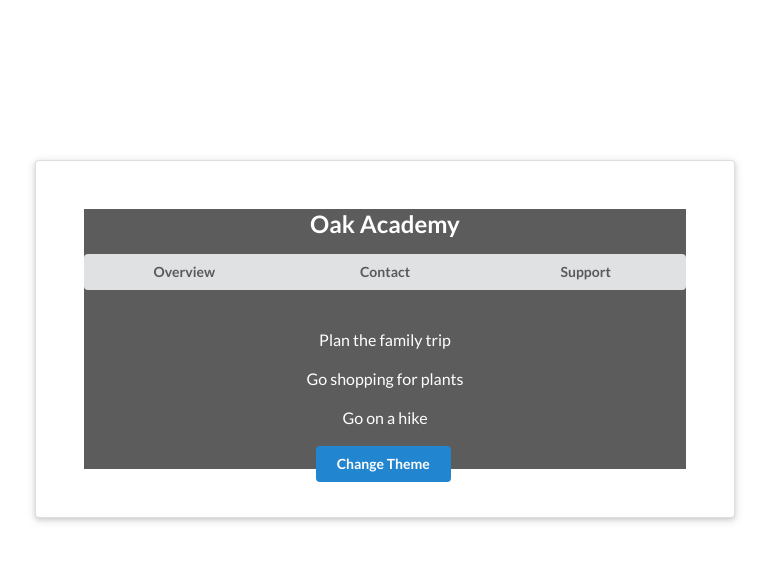
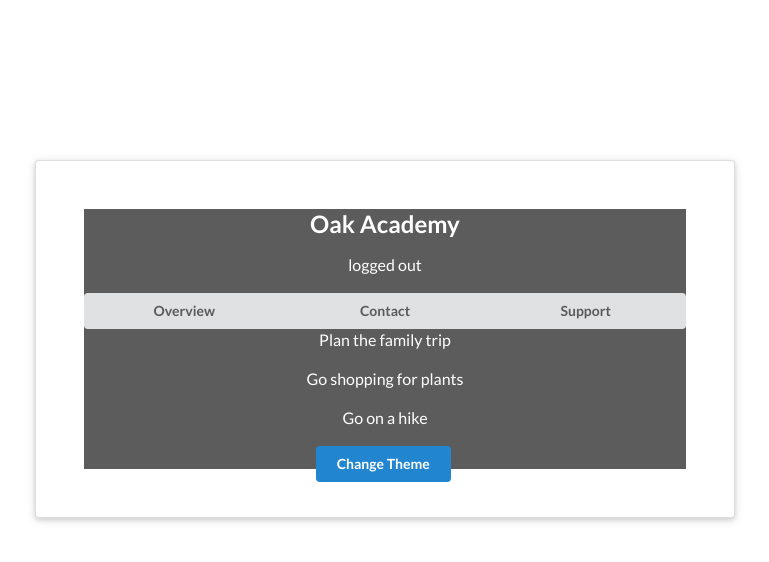
Before and after one commit to Dcrame31/contextapi, a React (Create React App) app: page / in a window 1280 px wide. Shown: the top 562 px of the page, without its empty margins (255-1024 px from the left). Built offline with nearby package versions, Linux system fonts and the light colour scheme.

Commit message:
add authContext to ToDoList

```diff
--- a/src/App.js
+++ b/src/App.js
@@ -2,15 +2,18 @@
 import Navbar from './components/Navbar';
 import ToDoList from './components/TodoList';
 import ThemeContextProvider from './contexts/ThemeContext';
+import AuthContextProvider from './contexts/AuthContext';
 
 function App() {
   return (
     <div className="App">
       <div className="ui raised very padded text container segment">
+        <AuthContextProvider>
         <ThemeContextProvider>
           <Navbar/>
           <ToDoList/>
         </ThemeContextProvider>
+        </AuthContextProvider>
       </div>
     </div>
   );
--- a/src/components/Navbar.js
+++ b/src/components/Navbar.js
@@ -1,17 +1,26 @@
 import React from 'react';
 import { ThemeContext } from '../contexts/ThemeContext';
+import AuthContextProvider, { AuthContext } from '../contexts/AuthContext';
 
 class Navbar extends React.Component {
     render() {
         return (
-            <ThemeContext.Consumer>{(context) => {
-                const { isDarkTheme, darkTheme, lightTheme } = context;
+            <AuthContext.Consumer>{(authContext) => {
+                return (
+                    <ThemeContext.Consumer>{(themeContext) => {
+                        const { isDarkTheme, darkTheme, lightTheme } = themeContext;
+                        const { isLoggedIn, changeAuthStatus } = authContext;
                         const theme = isDarkTheme ? darkTheme : lightTheme;
                         return (
                             <nav style={{ background: theme.background, color: theme.text, height: '120px'}}>
                         <h2 style={{ textAlign: 'center' }}>
                             Oak Academy
                         </h2>
+                        <p
+                        onClick={changeAuthStatus}
+                        style={{ textAlign: 'center' }}>
+                            { isLoggedIn ? 'logged in' : 'logged out'}
+                        </p>
                         <div className="ui three buttons">
                             <button className="ui button">Overview</button>
                             <button className="ui button">Contact</button>
@@ -23,6 +32,11 @@
 
                     </ThemeContext.Consumer>
                 )
+            }}
+
+            </AuthContext.Consumer>
+
+        )
     }
 }
 
--- a/src/components/TodoList.js
+++ b/src/components/TodoList.js
@@ -1,5 +1,6 @@
 import React from 'react';
 import { ThemeContext } from '../contexts/ThemeContext';
+import { AuthContext} from '../contexts/AuthContext';
 
 class ToDoList extends React.Component {
 
--- /dev/null
+++ b/src/contexts/AuthContext.js
@@ -0,0 +1,24 @@
+import React, {createContext} from 'react';
+
+export const AuthContext = createContext();
+
+class AuthContextProvider extends React.Component {
+
+    state = {
+        isLoggedIn: false
+    };
+
+    changeAuthStatus = () => {
+        this.setState({ isLoggedIn: !this.state.isLoggedIn});
+    };
+
+    render() {
+        return (
+            <AuthContext.Provider value={{...this.state, changeAuthStatus: this.changeAuthStatus}}>
+                {this.props.children}
+            </AuthContext.Provider>
+        )
+    }
+}
+
+export default AuthContextProvider;
```
Also changed, not shown: 1 other file (tests, documents, lock files or other folders). Lines whose indentation alone changed are shown as unchanged.
